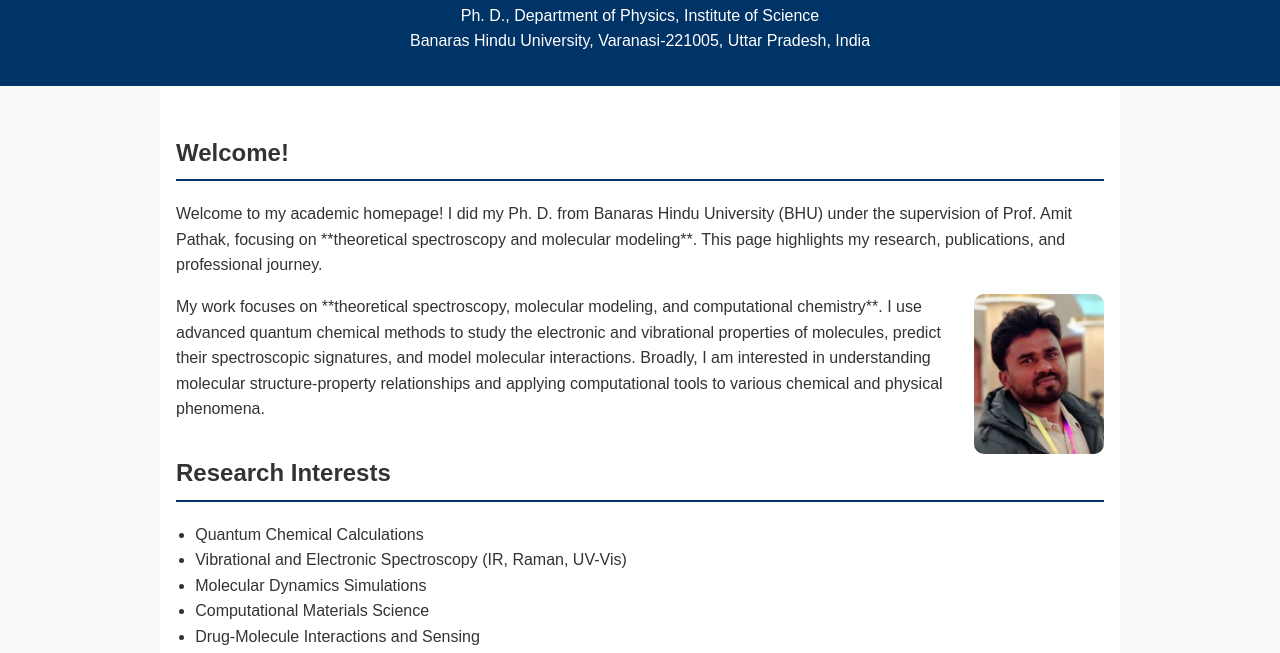
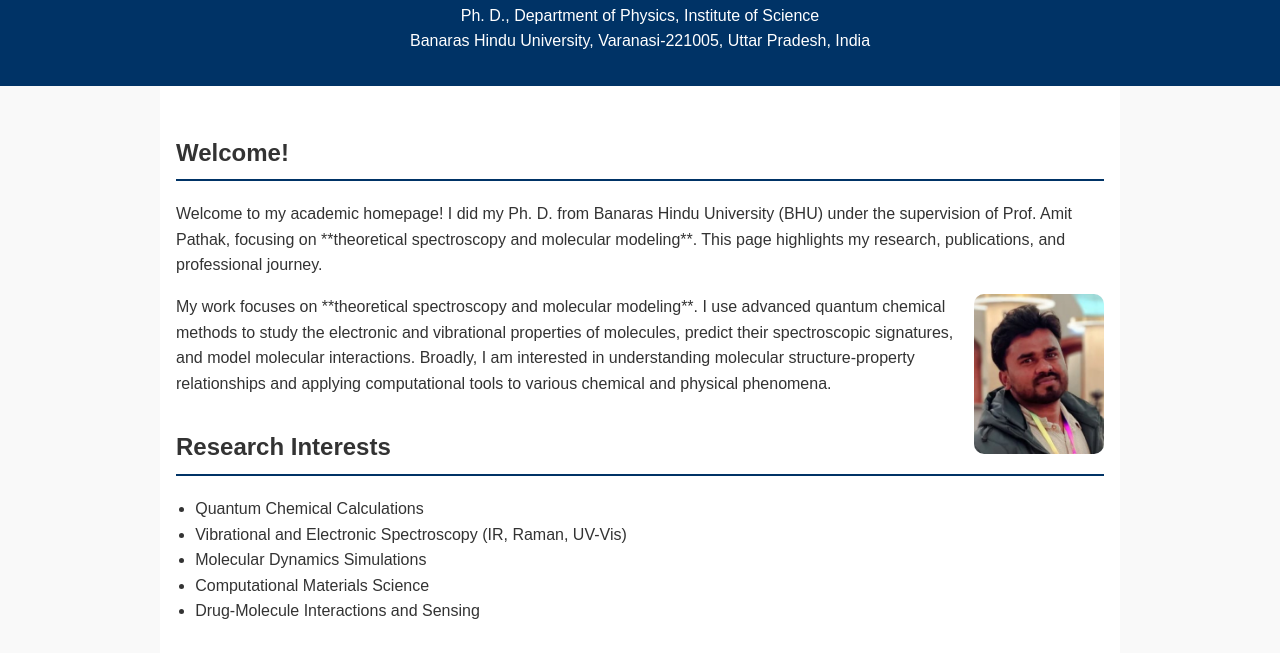
Before and after one commit to akv1993/akv1993.github.io, a plain HTML site: page index.html in a window 1280 px wide. Shown: the part 102-755 px from the top of the page. Drawn offline with Linux system fonts and the light colour scheme.

Commit message:
Update index.html

```diff
--- a/index.html
+++ b/index.html
@@ -116,7 +116,7 @@
 
         <div class="profile">
             <img src="A_K_bhaiya1.jpg" alt="Anil Kumar Vishwakarma" class="photo">
-            <p>My work focuses on **theoretical spectroscopy, molecular modeling, and computational chemistry**. I use advanced quantum chemical methods to study the electronic and vibrational properties of molecules, predict their spectroscopic signatures, and model molecular interactions. Broadly, I am interested in understanding molecular structure-property relationships and applying computational tools to various chemical and physical phenomena.</p>
+            <p>My work focuses on **theoretical spectroscopy and molecular modeling**. I use advanced quantum chemical methods to study the electronic and vibrational properties of molecules, predict their spectroscopic signatures, and model molecular interactions. Broadly, I am interested in understanding molecular structure-property relationships and applying computational tools to various chemical and physical phenomena.</p>
         </div>
 
         <div class="section">
```
